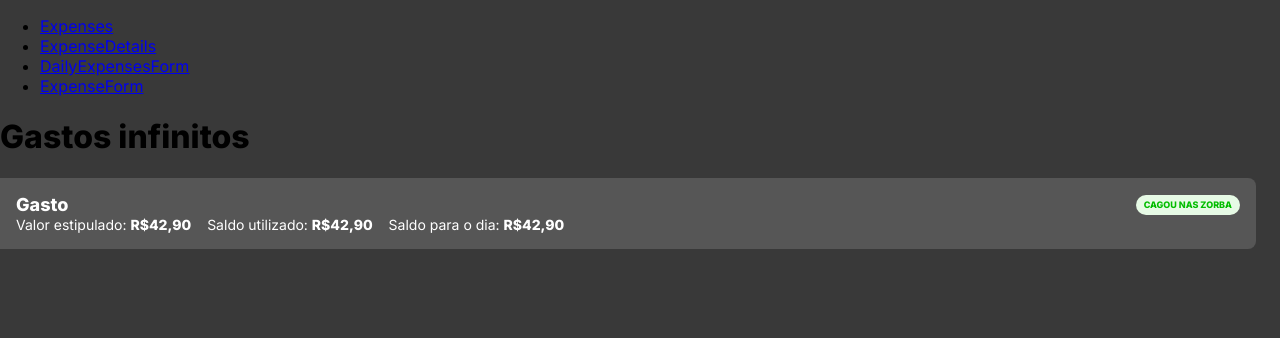
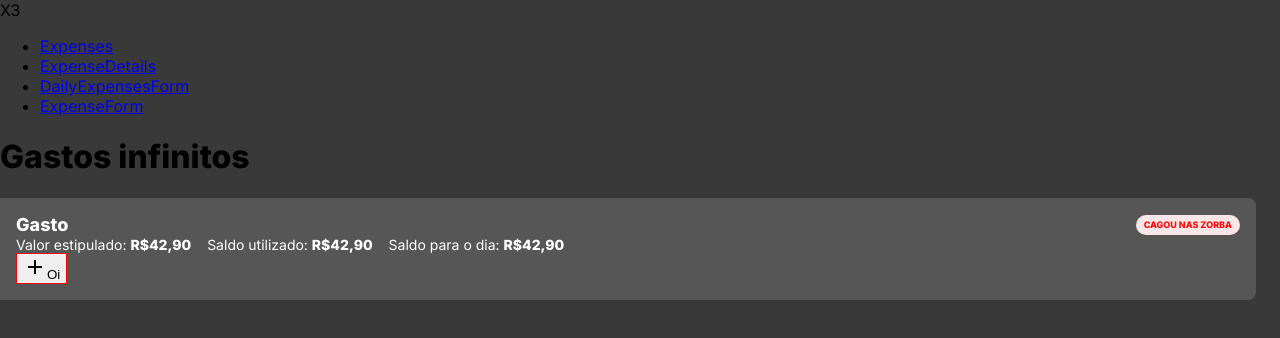
Before and after one commit to thiagouxd/contasMil, a React (Create React App) app: page / in a window 1280 px wide. Shown: the top 338 px of the page. Built offline with nearby package versions, Linux system fonts and the light colour scheme.

Commit message:
Tag e Button

```diff
--- a/package.json
+++ b/package.json
@@ -3,6 +3,8 @@
   "version": "0.1.0",
   "private": true,
   "dependencies": {
+    "@material-ui/core": "^4.12.3",
+    "@mui/icons-material": "^5.3.0",
     "@testing-library/jest-dom": "^5.14.1",
     "@testing-library/react": "^12.0.0",
     "@testing-library/user-event": "^13.2.1",
--- a/public/index.html
+++ b/public/index.html
@@ -25,6 +25,7 @@
       work correctly both with client-side routing and a non-root public URL.
       Learn how to configure a non-root public URL by running `npm run build`.
     -->
+  <link rel="stylesheet" href="https://fonts.googleapis.com/icon?family=Material+Icons" />X3
   <title>React App</title>
 </head>
 
--- /dev/null
+++ b/src/components/Button/index.tsx
@@ -0,0 +1,26 @@
+import { Icon } from "@material-ui/core";
+import { MouseEventHandler, ReactNode } from "react";
+import styled from "styled-components";
+
+type ButtonTypes = {
+  children: ReactNode;
+  type?: "submit" | "reset" | "button" | undefined;
+  onClick?: MouseEventHandler<HTMLElement>;
+  disabled?: boolean;
+  icon?: string;
+};
+
+const Button = ({ children, icon, ...props }: ButtonTypes) => {
+  return (
+    <StyledButton {...props}>
+      {icon && <Icon>{icon}</Icon>}
+      {children}
+    </StyledButton>
+  );
+};
+
+const StyledButton = styled.button`
+  border: 1px solid red;
+`;
+
+export default Button;
--- a/src/components/Tag.tsx
+++ /dev/null
@@ -1,30 +0,0 @@
-import { useEffect, useState } from 'react'
-import styled from 'styled-components'
-
-const Tag = (props: {
-  text: String,
-}) => {
-  return (
-    <TagStyled>
-      {props.text}
-    </TagStyled >
-  )
-}
-
-const TagStyled = styled.span`
-  display: inline-flex;
-  justify-content: center;
-  align-items: center;
-  font-style: normal;
-  font-weight: bold;
-  font-size: 9px;
-  line-height: 11px;
-  text-transform: uppercase;
-  color: hsla(119, 100%, 37%, 1);
-  height: 20px;
-  padding: 0px 8px;
-  background: hsla(117, 67%, 94%, 1);
-  border-radius: 24px;
-`
-
-export default Tag
--- /dev/null
+++ b/src/components/Tag/index.tsx
@@ -0,0 +1,53 @@
+import styled from 'styled-components'
+
+type TagTypes = {
+  status: string,
+  text: string
+}
+
+const Tag = ({status, text}:TagTypes) => {
+  const TagStyled = styled.span`
+    display: inline-flex;
+    justify-content: center;
+    align-items: center;
+    font-style: normal;
+    font-weight: bold;
+    font-size: 9px;
+    line-height: 11px;
+    text-transform: uppercase;
+    color: ${generateColor(status)?.color};
+    height: 20px;
+    padding: 0px 8px;
+    background: ${generateColor(status)?.backgroundColor};
+    border-radius: 24px;
+  `
+  return (
+    <TagStyled>
+      {text}
+    </TagStyled >
+  )
+}
+
+const generateColor = (status:string) => {
+  if(status === 'success') {
+    const successColors = {
+      backgroundColor: '#E7FAE6',
+      color: '#04BB00',
+    }
+    return successColors
+  } else if(status === 'alert') {
+    const alertColors = {
+      backgroundColor: '#FAE6E6',
+      color: '#FF0D0D',
+    }
+    return alertColors
+  } else if(status === 'attention') {
+    const attentionColors = {
+      backgroundColor: '#FAF2E6',
+      color: '#FF800B',
+    }
+    return attentionColors
+  }
+}
+
+export default Tag
--- a/src/pages/Expenses/Card.tsx
+++ b/src/pages/Expenses/Card.tsx
@@ -1,35 +1,50 @@
-import styled from "styled-components"
-import Tag from "../../components/Tag"
+import styled from "styled-components";
+import Button from "../../components/Button";
+import Tag from "../../components/Tag";
 
-export default (props: { title: String, stipulated: String, used: String, balance: String }) => {
+const Card = (props: {
+  title: String;
+  stipulated: String;
+  used: String;
+  balance: String;
+}) => {
   return (
     <Container>
       <Header>
         <Title>{props.title}</Title>
-        <Tag text="Cagou nas Zorba" />
+        <Tag text="Cagou nas Zorba" status="alert" />
       </Header>
       <Description>
-        <p>Valor estipulado: <strong>R${props.stipulated}</strong></p>
-        <p>Saldo utilizado: <strong>R${props.used}</strong></p>
-        <p>Saldo para o dia: <strong>R${props.balance}</strong></p>
+        <p>
+          Valor estipulado: <strong>R${props.stipulated}</strong>
+        </p>
+        <p>
+          Saldo utilizado: <strong>R${props.used}</strong>
+        </p>
+        <p>
+          Saldo para o dia: <strong>R${props.balance}</strong>
+        </p>
       </Description>
+      <Button type="button" icon="add">
+        Oi
+      </Button>
     </Container>
-  )
-}
+  );
+};
 
 const Title = styled.h2`
   font-weight: bold;
   font-size: 18px;
   line-height: 22px;
-  color: #FFFFFF;
+  color: #ffffff;
   margin: 0;
-`
+`;
 
 const Header = styled.header`
   display: flex;
   align-items: center;
   justify-content: space-between;
-`
+`;
 
 const Container = styled.div`
   background: #565656;
@@ -37,7 +52,7 @@ const Container = styled.div`
   margin-right: 24px;
   padding: 16px;
   margin-bottom: 16px;
-`
+`;
 
 const Description = styled.div`
   display: flex;
@@ -48,4 +63,6 @@ const Description = styled.div`
     color: white;
     font-size: 14px;
   }
-`
+`;
+
+export default Card;
```
Also changed, not shown: 1 other file (tests, documents, lock files or other folders).
